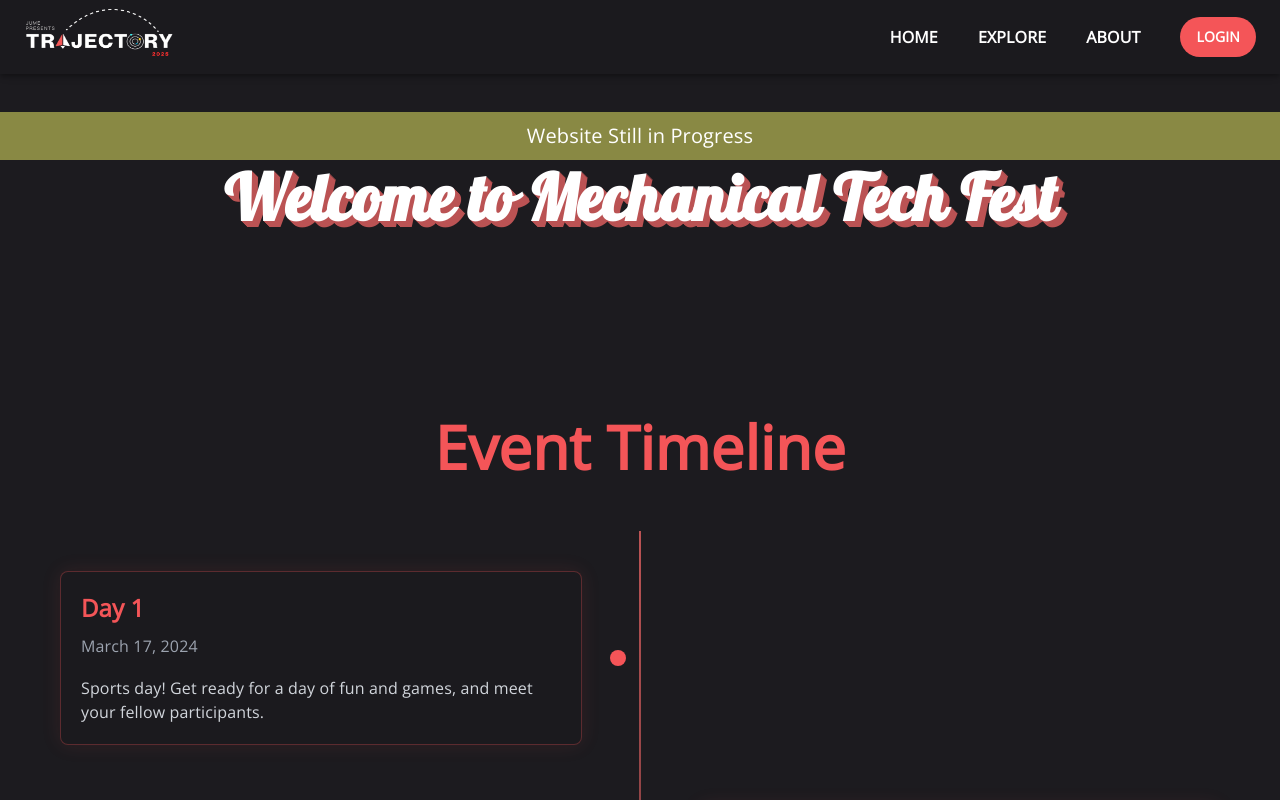
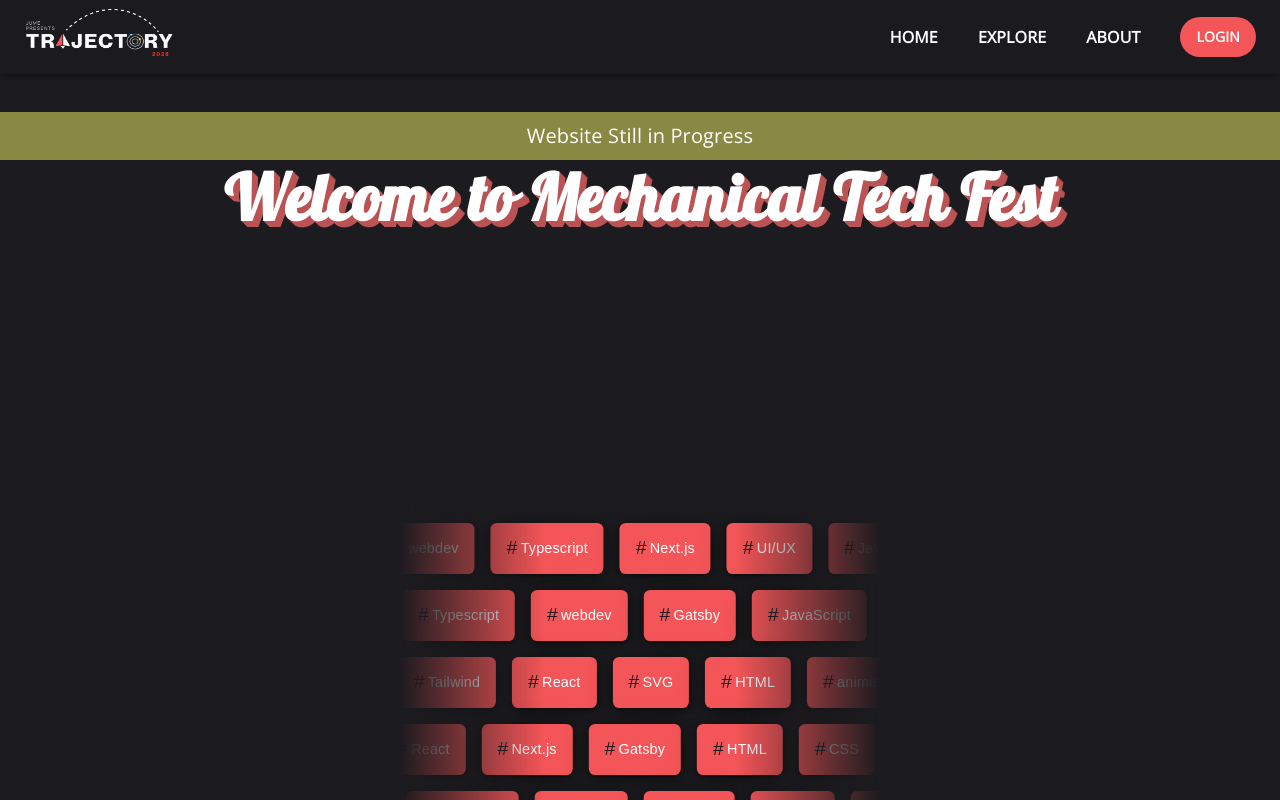
Before and after one commit to naby001/trajectory, a React (Vite) app in the folder t1/frontend/: page / in a window 1280 px wide. Shown: the top 800 px of the page. Built offline with nearby package versions, Linux system fonts and the light colour scheme.

Commit message:
infinity scrool animations

```diff
--- /dev/null
+++ b/t1/frontend/src/components/infinity.jsx
@@ -0,0 +1,103 @@
+import React from 'react';
+import { Box, Typography, styled, keyframes } from '@mui/material';
+
+// Keyframes for the loop animation
+const loopAnimation = keyframes`0%{transform: translateX(0);}100%{transform: translateX(-50%);}`;
+
+// Styled components
+const AppContainer = styled(Box)({
+  fontFamily: "'Poppins', sans-serif",
+  backgroundColor: '#1C1B1F',
+  color: '#FFFFFF',
+  minWidth: '100vw',
+  minHeight: '100vh',
+  display: 'flex',
+  alignItems: 'center',
+  justifyContent: 'center',
+  flexDirection: 'column',
+});
+
+const TagList = styled(Box)({
+  width: '30rem',
+  maxWidth: '90vw',
+  display: 'flex',
+  flexShrink: 0,
+  flexDirection: 'column',
+  gap: '1rem 0',
+  position: 'relative',
+  padding: '1.5rem 0',
+  overflow: 'hidden',
+});
+
+const LoopSlider = styled(Box)(({ duration, direction }) => ({
+  '& .inner': {
+    display: 'flex',
+    width: 'fit-content',
+    animationName: loopAnimation,
+    animationTimingFunction: 'linear',
+    animationIterationCount: 'infinite',
+    animationDirection: direction,
+    animationDuration: duration,
+  },
+}));
+
+const Tag = styled(Box)({
+  display: 'flex',
+  alignItems: 'center',
+  gap: '0 0.2rem',
+  color: '#FFFFFF',
+  fontSize: '0.9rem',
+  backgroundColor: '#F45558',
+  borderRadius: '0.4rem',
+  padding: '0.7rem 1rem',
+  marginRight: '1rem',
+  boxShadow:
+    '0 0.1rem 0.2rem rgb(0 0 0 / 20%), 0 0.1rem 0.5rem rgb(0 0 0 / 30%), 0 0.2rem 1.5rem rgb(0 0 0 / 40%)',
+  '& span': {
+    fontSize: '1.2rem',
+    color: '#1C1B1F',
+  },
+});
+
+const Fade = styled(Box)({
+  pointerEvents: 'none',
+  background: 'linear-gradient(90deg, #1C1B1F, transparent 30%, transparent 70%, #1C1B1F)',
+  position: 'absolute',
+  inset: 0,
+});
+
+// Data for tags
+const tags = [
+  ['JavaScript', 'webdev', 'Typescript', 'Next.js', 'UI/UX'],
+  ['webdev', 'Gatsby', 'JavaScript', 'Tailwind', 'Typescript'],
+  ['animation', 'Tailwind', 'React', 'SVG', 'HTML'],
+  ['Gatsby', 'HTML', 'CSS', 'React', 'Next.js'],
+  ['Next.js', 'React', 'webdev', 'Typescript', 'Gatsby'],
+];
+
+const InfiniteScrollAnimation = () => {
+  return (
+    <AppContainer>
+      <TagList>
+        {tags.map((tagGroup, index) => (
+          <LoopSlider
+            key={index}
+            duration={`${Math.floor(Math.random() * 20000) + 10000}ms`}
+            direction={index % 2 === 0 ? 'normal' : 'reverse'}
+          >
+            <Box className="inner">
+              {[...tagGroup, ...tagGroup].map((tag, i) => (
+                <Tag key={i}>
+                  <span>#</span> {tag}
+                </Tag>
+              ))}
+            </Box>
+          </LoopSlider>
+        ))}
+        <Fade />
+      </TagList>
+    </AppContainer>
+  );
+};
+
+export default InfiniteScrollAnimation;
--- a/t1/frontend/src/pages/Homepage.jsx
+++ b/t1/frontend/src/pages/Homepage.jsx
@@ -33,6 +33,7 @@ import "@fontsource/roboto"; // Import Roboto font
 import "@fontsource/lobster"; // Import Lobster font
 import "@fontsource/open-sans"; // Import Open Sans font
 import CarRoadmap from "../components/CarRoadmap"; // Import the CarRoadmap component
+import InfiniteScrollAnimation from "../components/infinity"; // Import the InfiniteScrollAnimation component
 
 const theme = createTheme({
   typography: {
@@ -270,6 +271,7 @@ function HomePage() {
             </Typography>
           </Box>
         </Fade>
+        <InfiniteScrollAnimation></InfiniteScrollAnimation>
 
         {/* Car Roadmap */}
         <Fade in={true} timeout={1000}>
```
